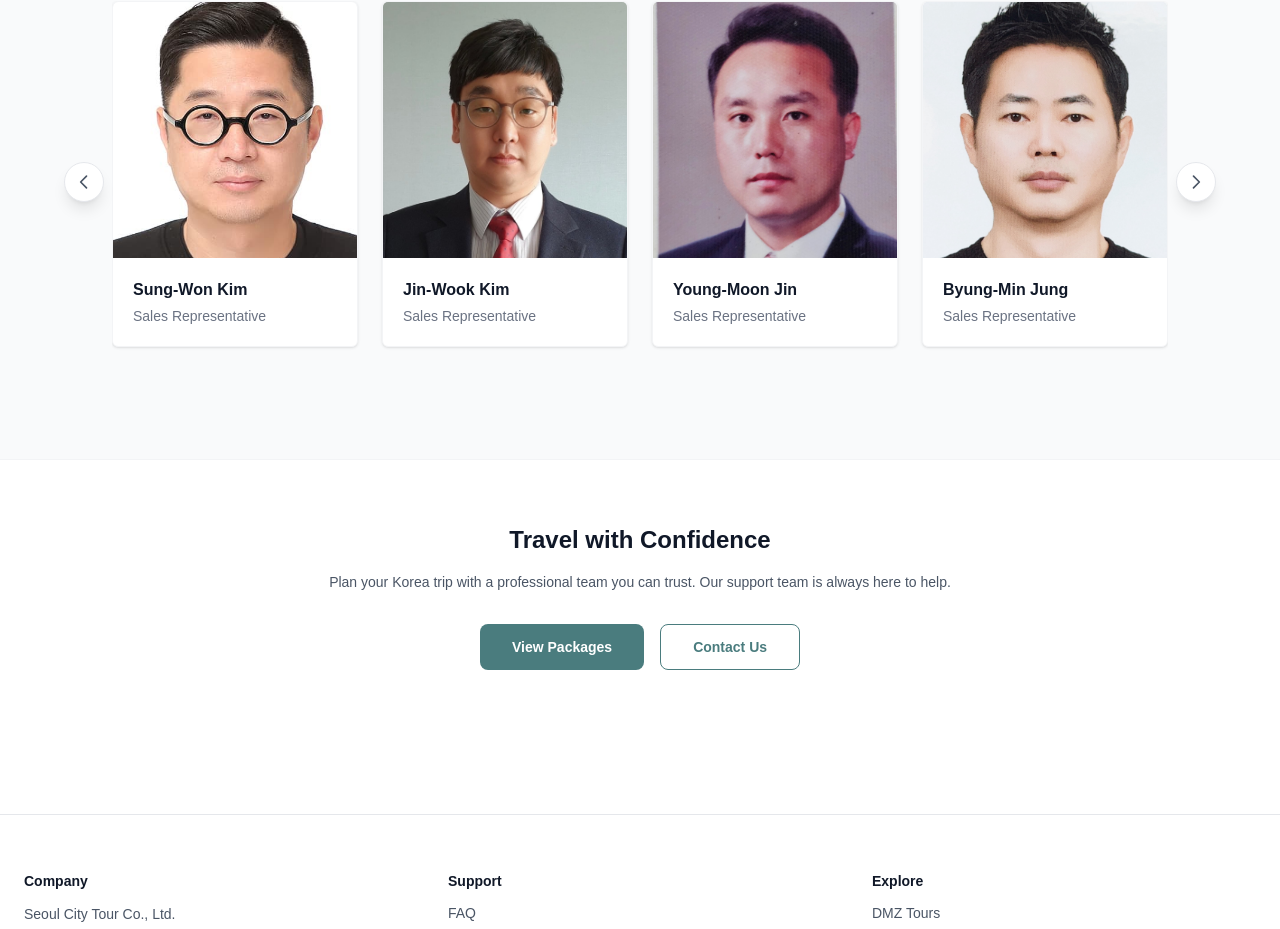
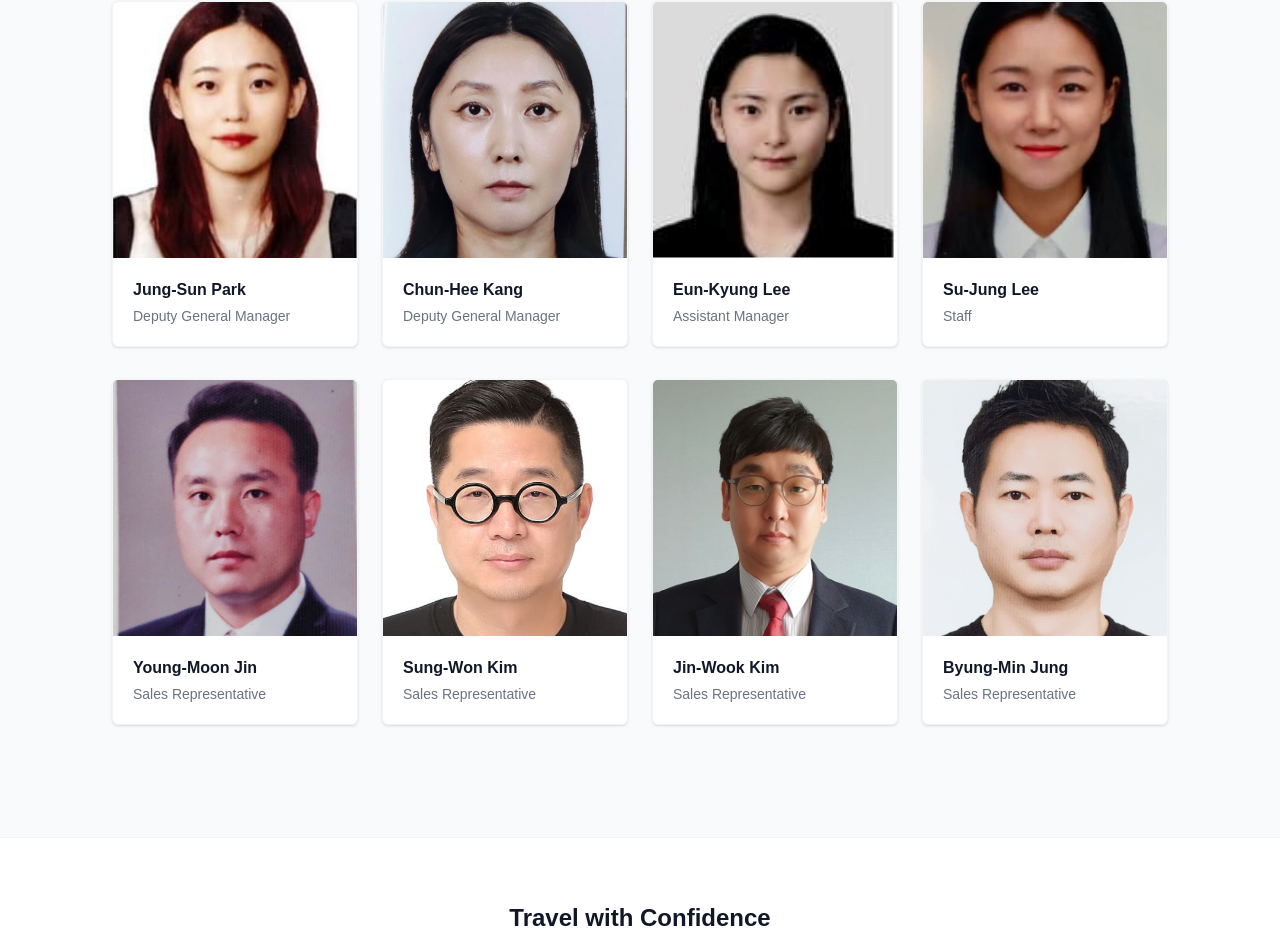
Before and after one commit to hdachan/myseosite, a Next.js app: page /company in a window 1280 px wide. Shown: the part 2575-3504 px from the top of the page. Built offline with nearby package versions, Linux system fonts and the light colour scheme; no server answers; a web font is replaced by a local one.

Commit message:
20260216 협업3

```diff
--- a/src/app/company/page.tsx
+++ b/src/app/company/page.tsx
@@ -64,47 +64,46 @@ const structuredData = {
 export default function CompanyPage() {
   const teamMembers = [
     {
-      name: "Sung-Won Kim",
+      name: "Jung-Sun Park", // 박정선
+      role: "Deputy General Manager",
+      image: "/company/team_08.jpg",
+    },
+    {
+      name: "Chun-Hee Kang", // 강춘희
+      role: "Deputy General Manager",
+      image: "/company/team_05.jpg",
+    },
+    {
+      name: "Eun-Kyung Lee", // 이은경
+      role: "Assistant Manager",
+      image: "/company/team_07.jpg",
+    },
+    {
+      name: "Su-Jung Lee", // 이수정
+      role: "Staff",
+      image: "/company/team_06.jpg",
+    },
+    {
+      name: "Young-Moon Jin", // 진영문
+      role: "Sales Representative",
+      image: "/company/team_03.jpg",
+    },
+    {
+      name: "Sung-Won Kim", // 김성원
       role: "Sales Representative",
       image: "/company/team_01.jpg",
     },
     {
-      name: "Jin-Wook Kim",
+      name: "Jin-Wook Kim", // 김진욱
       role: "Sales Representative",
       image: "/company/team_02.jpg",
     },
     {
-      name: "Young-Moon Jin",
-      role: "Sales Representative",
-      image: "/company/team_03.jpg",
-    },
-    {
-      name: "Byung-Min Jung",
+      name: "Byung-Min Jung", // 정병민
       role: "Sales Representative",
       image: "/company/team_04.jpg",
     },
-    {
-      name: "Chun-Hee Kang",
-      role: "Deputy General Manager",
-      image: "/company/team_05.jpg",
-    },
-    {
-      name: "Su-Jung Lee",
-      role: "Staff",
-      image: "/company/team_06.jpg",
-    },
-    {
-      name: "Eun-Kyung Lee",
-      role: "Assistant Manager",
-      image: "/company/team_07.jpg",
-    },
-    {
-      name: "Jung-Sun Park",
-      role: "Deputy General Manager",
-      image: "/company/team_08.jpg",
-    },
   ];
-
   const historyData = [
     {
       year: "2004 – 2008",
--- a/src/components/PackageDetails/TourOverviewSection.tsx
+++ b/src/components/PackageDetails/TourOverviewSection.tsx
@@ -1,26 +1,109 @@
+"use client";
+
 import React from "react";
-/* ✅ 폰트 가져오기 */
 import { hangameFont } from "@/lib/fonts";
+import { PortableText, PortableTextComponents } from "@portabletext/react";
+import Image from "next/image";
+import { urlFor } from "@/sanity/lib/image";
 
 interface TourOverviewSectionProps {
   title?: string;
-  description: string;
+  description: any[];
 }
+
+// ✅ Portable Text 커스텀 컴포넌트
+const myPortableTextComponents: PortableTextComponents = {
+  block: {
+    normal: ({ children }) => (
+      <p className="mb-4 last:mb-0 leading-relaxed text-gray-700">{children}</p>
+    ),
+    h3: ({ children }) => (
+      <h3 className="text-lg font-bold mt-6 mb-3 text-gray-900">{children}</h3>
+    ),
+    h4: ({ children }) => (
+      <h4 className="text-base font-bold mt-4 mb-2 text-gray-800">
+        {children}
+      </h4>
+    ),
+    blockquote: ({ children }) => (
+      <blockquote className="border-l-4 border-[#4A7C7E] pl-4 my-4 italic text-gray-600">
+        {children}
+      </blockquote>
+    ),
+  },
+  list: {
+    bullet: ({ children }) => (
+      <ul className="list-disc pl-5 mb-4 space-y-1 text-gray-700">
+        {children}
+      </ul>
+    ),
+    number: ({ children }) => (
+      <ol className="list-decimal pl-5 mb-4 space-y-1 text-gray-700">
+        {children}
+      </ol>
+    ),
+  },
+  marks: {
+    strong: ({ children }) => (
+      <strong className="font-bold text-gray-900">{children}</strong>
+    ),
+    em: ({ children }) => <em className="italic">{children}</em>,
+    underline: ({ children }) => <u className="underline">{children}</u>,
+    link: ({ value, children }) => {
+      return (
+        <a
+          href={value?.href}
+          target="_blank"
+          rel="noopener noreferrer"
+          className="text-blue-600 hover:underline"
+        >
+          {children}
+        </a>
+      );
+    },
+  },
+  types: {
+    // ✅ 이미지 - 600px, 왼쪽 정렬
+    image: ({ value }) => {
+      if (!value?.asset) return null;
+
+      const imageUrl = urlFor(value.asset).width(600).quality(90).url();
+
+      return (
+        <figure className="my-6">
+          <div className="relative w-full max-w-[600px] h-auto rounded-lg overflow-hidden border border-gray-200">
+            <Image
+              src={imageUrl}
+              alt={value.alt || "Tour image"}
+              width={600}
+              height={400}
+              className="w-full h-auto object-cover"
+              sizes="(max-width: 768px) 100vw, 600px"
+              priority={false}
+            />
+          </div>
+          {value.caption && (
+            <figcaption className="text-sm text-gray-500 mt-3 italic">
+              {value.caption}
+            </figcaption>
+          )}
+        </figure>
+      );
+    },
+  },
+};
 
 export default function TourOverviewSection({
   title = "Tour Overview",
   description,
 }: TourOverviewSectionProps) {
   return (
-    // ✅ [레이아웃] rounded-[6px] 적용, 패딩 및 그림자 조정
     <section className="bg-white p-6 md:p-8 rounded-[6px] border border-gray-200 shadow-sm">
       <div className="mb-4">
-        {/* ✅ [소제목/라벨] 스타일 적용 */}
         <p className="text-[10px] md:text-[11px] uppercase tracking-[0.2em] text-[#4A7C7E] font-bold mb-2">
           TOUR DESCRIPTION
         </p>
 
-        {/* ✅ [제목 H2] 한게임 폰트 + 크기 규칙 적용 */}
         <h2
           className={`${hangameFont.className} text-xl md:text-2xl font-bold text-gray-900 leading-tight`}
         >
@@ -28,9 +111,15 @@ export default function TourOverviewSection({
         </h2>
       </div>
 
-      {/* ✅ [본문] text-sm 적용 + 줄간격 조정 */}
-      <div className="text-sm text-gray-700 leading-relaxed whitespace-pre-line">
-        {description}
+      <div className="text-sm text-gray-700">
+        {description ? (
+          <PortableText
+            value={description}
+            components={myPortableTextComponents}
+          />
+        ) : (
+          <p className="text-gray-400 italic">No description available.</p>
+        )}
       </div>
     </section>
   );
--- a/src/components/TeamSlider.tsx
+++ b/src/components/TeamSlider.tsx
@@ -42,10 +42,10 @@ export default function TeamSlider({ teamMembers }: TeamSliderProps) {
 
   return (
     <div className="relative">
-      {/* 화살표 버튼 (PC만) */}
+      {/* 화살표 버튼: PC(Grid 모드)에서는 숨김 처리 (hidden) */}
       <button
         onClick={scrollLeft}
-        className="hidden lg:flex absolute left-0 top-1/2 -translate-y-1/2 -translate-x-12 z-10 w-10 h-10 items-center justify-center bg-white rounded-full shadow-lg hover:bg-gray-50 transition-colors border border-gray-200"
+        className="hidden lg:hidden absolute left-0 top-1/2 -translate-y-1/2 -translate-x-12 z-10 w-10 h-10 items-center justify-center bg-white rounded-full shadow-lg hover:bg-gray-50 transition-colors border border-gray-200"
         aria-label="Previous"
       >
         <svg
@@ -65,7 +65,7 @@ export default function TeamSlider({ teamMembers }: TeamSliderProps) {
 
       <button
         onClick={scrollRight}
-        className="hidden lg:flex absolute right-0 top-1/2 -translate-y-1/2 translate-x-12 z-10 w-10 h-10 items-center justify-center bg-white rounded-full shadow-lg hover:bg-gray-50 transition-colors border border-gray-200"
+        className="hidden lg:hidden absolute right-0 top-1/2 -translate-y-1/2 translate-x-12 z-10 w-10 h-10 items-center justify-center bg-white rounded-full shadow-lg hover:bg-gray-50 transition-colors border border-gray-200"
         aria-label="Next"
       >
         <svg
@@ -83,15 +83,32 @@ export default function TeamSlider({ teamMembers }: TeamSliderProps) {
         </svg>
       </button>
 
-      {/* 슬라이더 */}
+      {/* 컨테이너: 모바일은 flex(슬라이더), PC는 grid(2줄) */}
       <div
         ref={sliderRef}
-        className="flex gap-6 overflow-x-auto snap-x snap-mandatory scrollbar-hide pb-4"
+        className="
+          /* 공통 스타일 */
+          scrollbar-hide pb-4
+
+          /* 모바일: 가로 슬라이더 */
+          flex gap-6 overflow-x-auto snap-x snap-mandatory
+
+          /* PC (lg 이상): 4열 2줄 그리드 */
+          lg:grid lg:grid-cols-4 lg:grid-rows-2 lg:overflow-visible lg:gap-x-6 lg:gap-y-8
+        "
       >
         {teamMembers.map((member, index) => (
           <div
             key={index}
-            className="min-w-[260px] flex-shrink-0 snap-start lg:min-w-[calc(25%-18px)] bg-white rounded-[6px] overflow-hidden shadow-sm hover:shadow-md transition-shadow duration-300 border border-gray-100"
+            className="
+              /* 모바일: 슬라이드 카드 크기 */
+              min-w-[260px] flex-shrink-0 snap-start
+
+              /* PC: 그리드 셀에 맞춤 */
+              lg:min-w-0 lg:w-full
+
+              bg-white rounded-[6px] overflow-hidden shadow-sm hover:shadow-md transition-shadow duration-300 border border-gray-100
+            "
           >
             <div className="relative h-64 bg-gray-200">
               <Image
--- a/src/sanity/schemaTypes/tour.ts
+++ b/src/sanity/schemaTypes/tour.ts
@@ -122,20 +122,20 @@ export default defineType({
       description: "상세 페이지 상단 슬라이더에 들어갈 이미지들입니다.",
     }),
 
-    // ✅ 수정된 부분: fullDescription을 Rich Text(Portable Text)로 변경
+    // ✅ 수정된 부분: fullDescription에 이미지 타입 추가
     defineField({
       name: "fullDescription",
       title: "Full Description (Overview)",
       description:
-        "상세 페이지 하단 'Tour Overview'에 들어갈 긴 설명입니다. (제목, 리스트, 링크 등 사용 가능)",
-      type: "array", // 기존 text -> array 로 변경
+        "상세 페이지 하단 'Tour Overview'에 들어갈 긴 설명입니다. (제목, 리스트, 링크, 이미지 등 사용 가능)",
+      type: "array",
       of: [
         {
           type: "block",
           // 1. 스타일 (제목 등)
           styles: [
             { title: "Normal", value: "normal" },
-            { title: "H3", value: "h3" }, // 소제목 필요할 수 있음
+            { title: "H3", value: "h3" },
             { title: "H4", value: "h4" },
             { title: "Quote", value: "blockquote" },
           ],
@@ -166,6 +166,29 @@ export default defineType({
               },
             ],
           },
+        },
+        // ✅ 이미지 타입 추가
+        {
+          type: "image",
+          title: "Image",
+          options: {
+            hotspot: true,
+          },
+          fields: [
+            {
+              name: "alt",
+              type: "string",
+              title: "Alternative Text",
+              description: "이미지 설명 (SEO & 접근성용)",
+              validation: (Rule) => Rule.required(),
+            },
+            {
+              name: "caption",
+              type: "string",
+              title: "Caption",
+              description: "이미지 아래 설명 안적어도 됩니다. (선택사항)",
+            },
+          ],
         },
       ],
     }),
```
